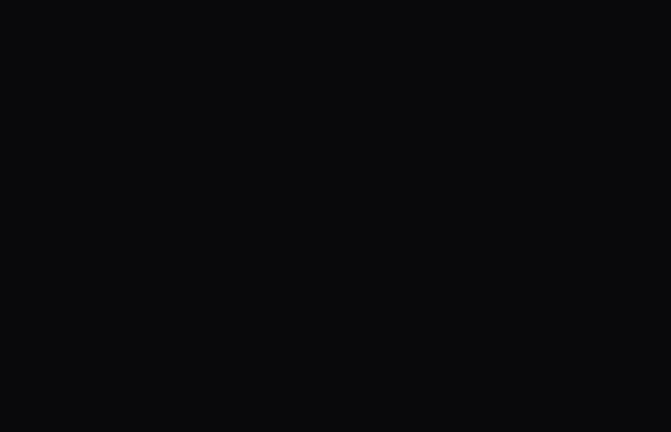
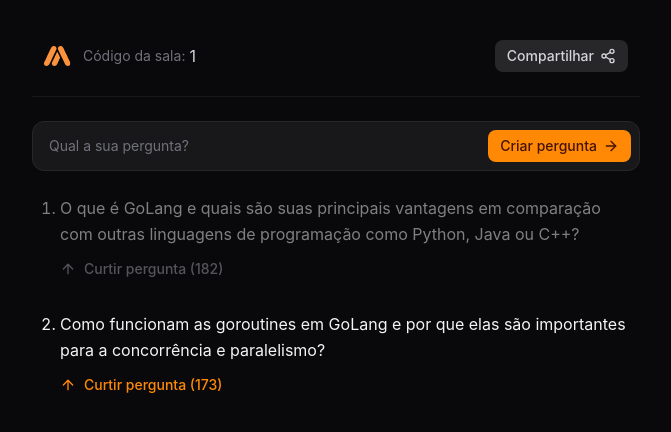
Before and after one commit to mmarchesotti/ask-me-anything, a React (Vite) app in the folder frontend/: page /room/1 in a window 1280 px wide. Shown: the top 432 px of the page, without its empty margins (304-975 px from the left). Built offline with nearby package versions, Linux system fonts and the light colour scheme.

Commit message:
Implement room page css

```diff
--- a/frontend/src/pages/create-room.tsx
+++ b/frontend/src/pages/create-room.tsx
@@ -1,5 +1,4 @@
 import { ArrowRight } from 'lucide-react'
-
 import amaLogo from '../assets/ama-logo.svg'
 import { useNavigate } from 'react-router-dom'
 
@@ -14,7 +13,7 @@ export function CreateRoom() {
 	return (
 		<main className='h-screen flex items-center justify-center px-4'>
 			<div className='flex flex-col max-w-[450px] gap-6'>
-				<img className='h-10' src={amaLogo} alt="AMA" />
+				<img className='h-10' src={amaLogo} alt='AMA' />
 
 				<p className='text-zinc-300 text-center leading-relaxed'>
 					Crie uma sala pública de AMA (Ask me anything) e priorize as perguntas mais importantes para a comunidade.
--- a/frontend/src/pages/room.tsx
+++ b/frontend/src/pages/room.tsx
@@ -1,7 +1,73 @@
-import { useParams } from "react-router-dom"
+import { ArrowRight, ArrowUp, Share2 } from "lucide-react";
+import { useNavigate, useParams } from "react-router-dom"
+import amaLogo from '../assets/ama-logo.svg'
 
 export function Room() {
-	const params = useParams();
+	const { roomID } = useParams();
 
-	return <h1>Room</h1>
+	const navigate = useNavigate()
+	function handleCreateMessage(data: FormData) {
+		const theme = data.get('theme')?.toString();
+		navigate(`/room/${theme}`)
+	}
+
+	return (
+		<div className='mx-auto my-10 w-[640px] max-w-[640px] flex flex-col gap-6 px-4'>
+			<div className='flex items-center px-3 gap-3'>
+				<img className='h-5' src={amaLogo} alt='AMA' />
+				<div className='flex flex-1 items-center gap-1'>
+					<div className='text-zinc-500 text-sm truncate'>Código da sala:</div>
+					<div className='text-zinc-300'>{roomID}</div>
+				</div>
+				<button
+					type='button'
+					className='bg-zinc-800 text-zinc-300 px-3 py-1.5 gap-1.5 flex items-center rounded-lg font-medium text-sm transition-colors hover:bg-zinc-700'
+				>
+					Compartilhar
+					<Share2 className='size-4' />
+				</button>
+			</div>
+
+			<div className='h-px w-full bg-zinc-900' />
+
+			<form
+				action={handleCreateMessage}
+				className='flex items-center gap-2 bg-zinc-900 p-2 rounded-xl border border-zinc-800 ring-orange-400 ring-offset-2 ring-offset-zinc-950 focus-within:ring-1'
+			>
+				<input
+					type='text'
+					name='message'
+					placeholder='Qual a sua pergunta?'
+					autoComplete='off'
+					className='flex-1 text-sm bg-transparent mx-2 outline-none text-zinc-100 placeholder:text-zinc-500'
+				/>
+
+				<button
+					type='submit'
+					className='bg-orange-400 text-orange-950 px-3 py-1.5 gap-1.5 flex items-center rounded-lg font-medium text-sm transition-colors hover:bg-orange-500'
+				>
+					Criar pergunta
+					<ArrowRight className='size-4' />
+				</button>
+			</form>
+
+			<ol className="list-decimal list-outside px-3 space-y-8">
+				<li className="ml-4 leading-relaxed text-zinc-100 opacity-50">
+					O que é GoLang e quais são suas principais vantagens em comparação com outras linguagens de programação como Python, Java ou C++?
+
+					<button className="text-zinc-400 mt-3 flex items-center gap-2 text-sm font-medium hover:text-zinc-300">
+						<ArrowUp className="size-4" />
+						Curtir pergunta (182)
+					</button>
+				</li>
+				<li className="ml-4 leading-relaxed text-zinc-100">
+					Como funcionam as goroutines em GoLang e por que elas são importantes para a concorrência e paralelismo?
+					<button className="text-orange-400 mt-3 flex items-center gap-2 text-sm font-medium hover:text-orange-500">
+						<ArrowUp className="size-4" />
+						Curtir pergunta (173)
+					</button>
+				</li>
+			</ol>
+		</div>
+	)
 }
```
